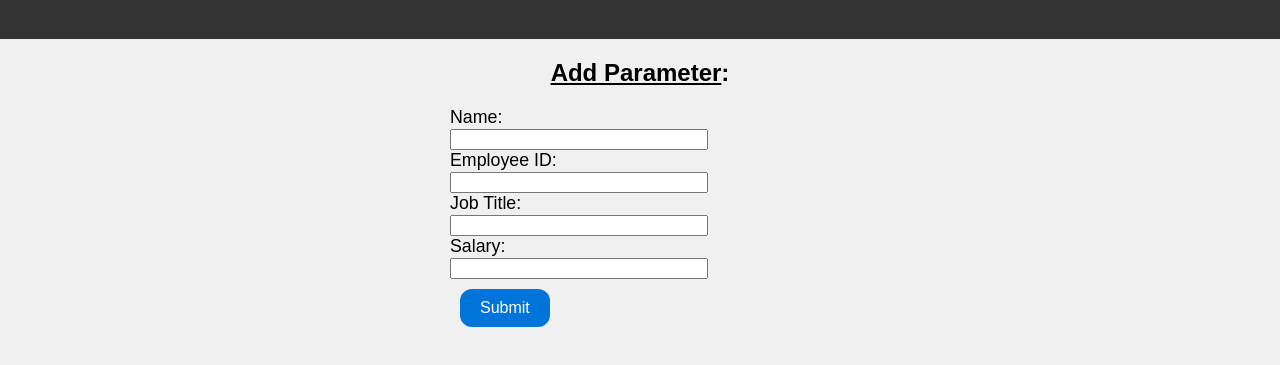
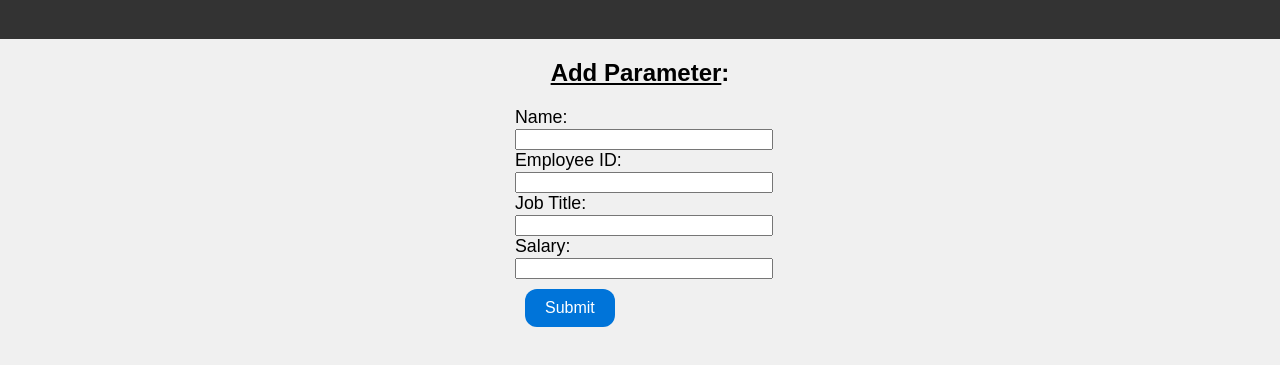
Before and after one commit to jerico88/fintech-backend, a website: page project_addEmployee.html in a window 1280 px wide. Shown: the part 81-446 px from the top of the page. Drawn offline with Linux system fonts and the light colour scheme.

Commit message:
CSS realignment of form

```diff
--- a/project_addEmployee.html
+++ b/project_addEmployee.html
@@ -45,7 +45,7 @@
 
       .form {
         width: 250px;
-        margin-left: 450px;
+        margin:0 auto;
         font-size: 2ch;
       }
 
```
Also changed, not shown: project_deleteEmployee.html (+1 -1 lines), project_editEmployeeDetails.html (+1 -1 lines), project_findEmployee.html (+1 -1 lines).
